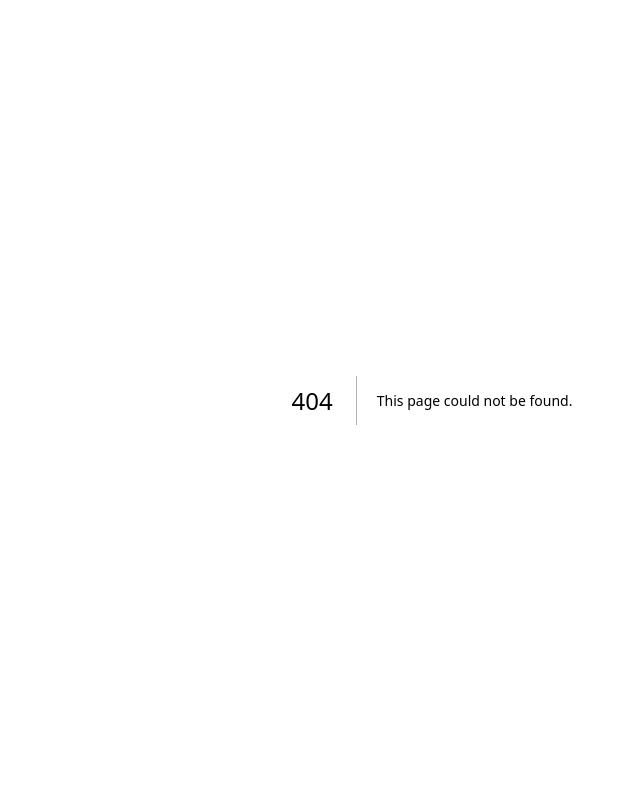
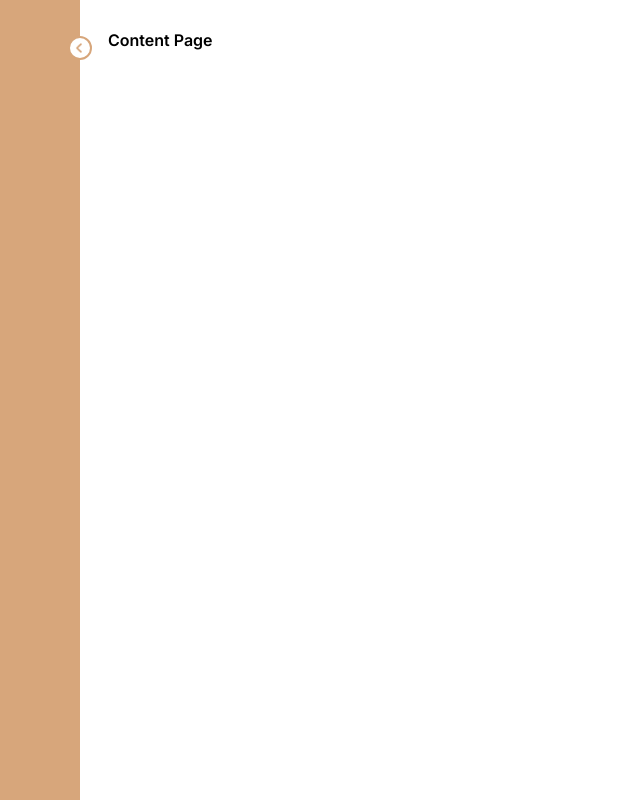
Before and after one commit to AdrolieCharrian/league_creator, a Next.js app: page /league in a window 1280 px wide. Before the commit this address had no page. Shown: the whole page, without its empty margins (208-848 px from the left). Built offline with nearby package versions, Linux system fonts and the light colour scheme.

Commit message:
sidebar animation

```diff
--- /dev/null
+++ b/src/app/components/Sidebar.jsx
@@ -0,0 +1,19 @@
+'use client'
+import Image from "next/image";
+import { useState } from "react";
+
+export default function Sidebar({}) {
+    const [open, setOpen] = useState(true);
+  return (
+    <div className={`${open ? 'w-72':'w-20'} duration-300 h-screen bg-sidebar-light relative`}>
+      <Image
+        src="/controlLight.png"
+        width={28}
+        height={28}
+        className={`absolute cursor-pointer -right-3 top-9 w-6 h-100 bg-white rounded-full border-2 border-sidebar-light ${!open && "rotate-180"}`}
+        alt=""
+        onClick={()=> setOpen(!open)}
+      />
+    </div>
+  );
+}
--- /dev/null
+++ b/src/app/league/page.jsx
@@ -0,0 +1,13 @@
+import react from "react";
+import Sidebar from "../components/Sidebar";
+
+export default function League_parti() {
+  return (
+    <div className="flex bg-white">
+      <Sidebar />
+      <div className="p-7 text-2x1 font-semibold flex-1 h-screen">
+        <h1>Content Page</h1>
+      </div>
+    </div>
+  );
+}
--- a/src/app/page.jsx
+++ b/src/app/page.jsx
@@ -1,5 +1,6 @@
 import { PrismaClient } from "@prisma/client";
-import Link from 'next/link'
+import Link from "next/link";
+import Sidebar from "./components/Sidebar";
 
 const prisma = new PrismaClient();
 
@@ -10,20 +11,24 @@ async function getLeagueUsers() {
       score: false,
       sports_custom: true,
       sports_league: true,
-      teams: true
-    }
-  })
+      teams: true,
+    },
+  });
   return userList;
 }
 
 export default async function Home() {
   const userList = await getLeagueUsers();
   return (
-    <main className="flex min-h-screen flex-col items-center justify-between p-3">
-      <div className="flex flex-col justify-center space-y-3">  {/* Cambiamos a flex-col y usamos espacio */}
-        <Link href={'/login'}>Login</Link>
-        <Link href={'/league'}>League</Link>
-        <Link href={'/league_parti'}>League parto</Link>
+    <main>
+      <div className="flex min-h-screen flex-col items-center justify-between p-3">
+        <div className="flex flex-col justify-center space-y-3">
+          {" "}
+          {/* Cambiamos a flex-col y usamos espacio */}
+          <Link href={"/login"}>Login</Link>
+          <Link href={"/league"}>League</Link>
+          <Link href={"/league_parti"}>League parto</Link>
+        </div>
       </div>
     </main>
   );
--- a/tailwind.config.js
+++ b/tailwind.config.js
@@ -12,6 +12,14 @@ module.exports = {
         "gradient-conic":
           "conic-gradient(from 180deg at 50% 50%, var(--tw-gradient-stops))",
       },
+      colors: {
+        "sidebar-light":"#D7A67B",
+        "sidebar-light2":"#C08754",
+        "sidebar-dark":"#6A4D71",
+        "sidebar-dark2":"#36273A",
+        "background-light":"#D9D9D9",
+        "background-dark":"#1B1B1B"
+      },
     },
   },
   plugins: [],
```
Also changed, not shown: public/controlDark.png (added), public/controlLight.png (added).
